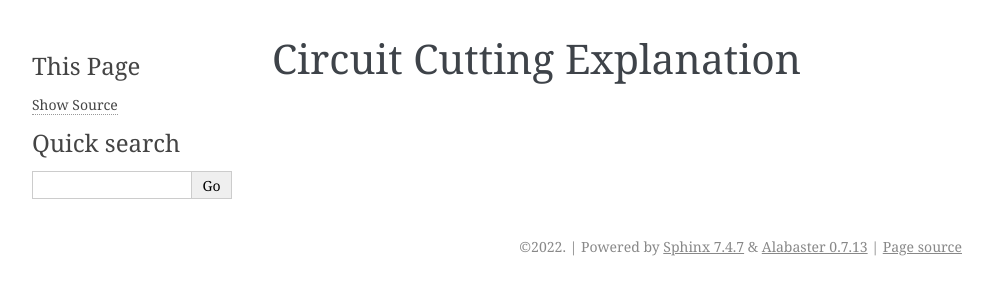
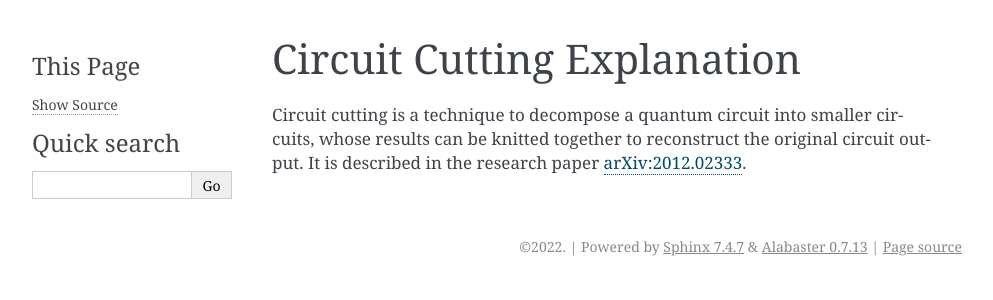
Before and after one commit to Qiskit/qiskit-addon-cutting, a Sphinx documentation site: the page built from docs/explanation/circuit_cutting/index.rst, in a window 1280 px wide. Shown: the top 300 px of the page, without its empty margins (148-1141 px from the left). Built offline with Sphinx 7.4.7, drawn with Linux system fonts in a browser that asks for light colours.

Commit message:
Add brief explanation (link to the research paper) for cutting

```diff
--- a/docs/explanation/circuit_cutting/index.rst
+++ b/docs/explanation/circuit_cutting/index.rst
@@ -1,3 +1,5 @@
 ###########################
 Circuit Cutting Explanation
 ###########################
+
+Circuit cutting is a technique to decompose a quantum circuit into smaller circuits, whose results can be knitted together to reconstruct the original circuit output.  It is described in the research paper `arXiv:2012.02333 <https://arxiv.org/abs/2012.02333>`_.
```
